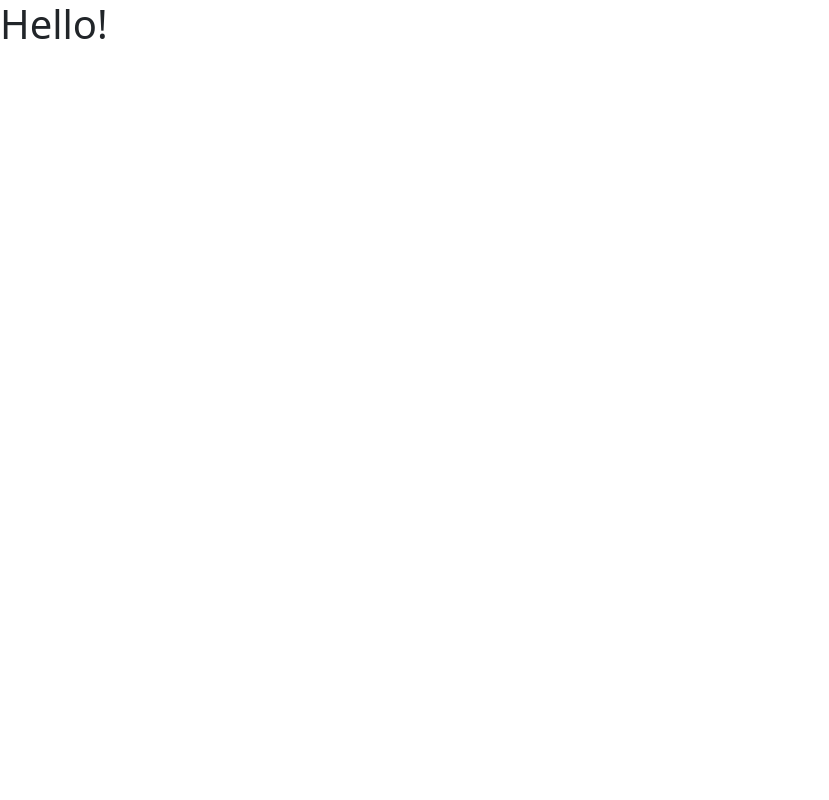
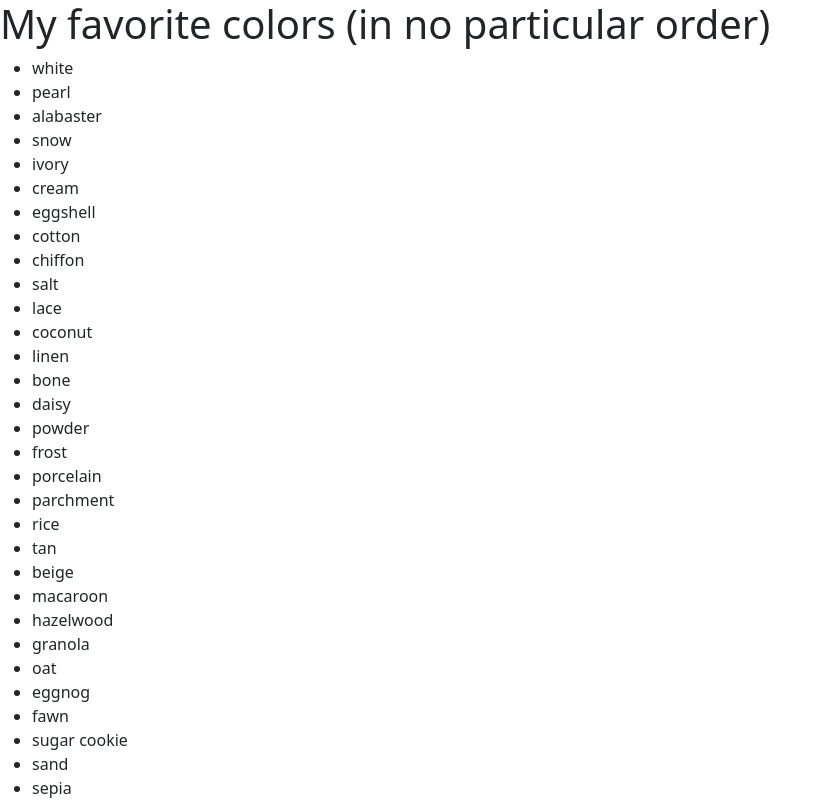
Before and after one commit to bootcamp-students/React-Examples-Opigno, a React (Create React App) app: page / in a window 1280 px wide. Shown: the top 800 px of the page, without its empty margins (0-829 px from the left). Built offline with nearby package versions, Linux system fonts and the light colour scheme.

Commit message:
React Basics 11 - Lists and Keys

```diff
--- a/src/components/App.js
+++ b/src/components/App.js
@@ -1,6 +1,5 @@
 import React, { Component } from "react";
-import Square from "./Square";
-// import Button from "./Button";
+import Square from "./Square"
 
 class App extends Component {
     constructor() {
@@ -9,6 +8,248 @@ class App extends Component {
         this.state = {
             num: 5,
             name: "George",
+            colors: [
+                "white",
+                "pearl",
+                "alabaster",
+                "snow",
+                "ivory",
+                "cream",
+                "eggshell",
+                "cotton",
+                "chiffon",
+                "salt",
+                "lace",
+                "coconut",
+                "linen",
+                "bone",
+                "daisy",
+                "powder",
+                "frost",
+                "porcelain",
+                "parchment",
+                "rice",
+                "tan",
+                "beige",
+                "macaroon",
+                "hazelwood",
+                "granola",
+                "oat",
+                "eggnog",
+                "fawn",
+                "sugar cookie",
+                "sand",
+                "sepia",
+                "ltte",
+                "oyster",
+                "biscotti",
+                "parmesan",
+                "hazelnut",
+                "sandcastle",
+                "buttermilk",
+                "sand dollar",
+                "shortbread",
+                "yellow",
+                "canary",
+                "gold",
+                "daffodil",
+                "flaxen",
+                "butter",
+                "lemon",
+                "mustard",
+                "corn",
+                "medallion",
+                "dandelion",
+                "fire",
+                "bumblebee",
+                "banana",
+                "butterscotch",
+                "dijon",
+                "honey",
+                "blonde",
+                "pineapple",
+                "tuscan sun",
+                "orange",
+                "tangerine",
+                "marigold",
+                "cider",
+                "rust",
+                "ginger",
+                "tiger",
+                "fire",
+                "bronze",
+                "cantaloupe",
+                "apricot",
+                "clay",
+                "honey",
+                "carrot",
+                "squash",
+                "spice",
+                "marmalade",
+                "amber",
+                "sandstone",
+                "yam",
+                "red",
+                "cherry",
+                "rose",
+                "jam",
+                "merlot",
+                "garnet",
+                "crimson",
+                "ruby",
+                "scarlet",
+                "wine",
+                "brick",
+                "apple",
+                "mahogany",
+                "blood",
+                "sangria",
+                "berry",
+                "currant",
+                "blush",
+                "candy",
+                "lipstick",
+                "pink",
+                "rose",
+                "fuchsia",
+                "punch",
+                "blush",
+                "watermelon",
+                "flamingo",
+                "rouge",
+                "salmon",
+                "coral",
+                "peach",
+                "strawberry",
+                "rosewood",
+                "lemonade",
+                "taffy",
+                "bubblegum",
+                "ballet slipper",
+                "crepe",
+                "magenta",
+                "hot pink",
+                "purple",
+                "mauve",
+                "violet",
+                "boysenberry",
+                "lavender",
+                "plum",
+                "magenta",
+                "lilac",
+                "grape",
+                "periwinkle",
+                "sangria",
+                "eggplant",
+                "jam",
+                "iris",
+                "heather",
+                "amethyst",
+                "raisin",
+                "orchid",
+                "mulberry",
+                "wine",
+                "blue",
+                "slate",
+                "sky",
+                "navy",
+                "indigo",
+                "cobalt",
+                "teal",
+                "ocean",
+                "peacock",
+                "azure",
+                "cerulean",
+                "lapis",
+                "spruce",
+                "stone",
+                "aegean",
+                "berry",
+                "denim",
+                "admiral",
+                "sapphire",
+                "arctic",
+                "green",
+                "chartreuse",
+                "juniper",
+                "sage",
+                "lime",
+                "fern",
+                "olive",
+                "emerald",
+                "pear",
+                "moss",
+                "shamrock",
+                "seafoam",
+                "pine",
+                "parakeet",
+                "mint",
+                "seaweed",
+                "pickle",
+                "pistachio",
+                "basil",
+                "crocodile",
+                "brown",
+                "coffee",
+                "mocha",
+                "peanut",
+                "carob",
+                "hickory",
+                "wood",
+                "pecan",
+                "walnut",
+                "caramel",
+                "gingerbread",
+                "syrup",
+                "chocolate",
+                "tortilla",
+                "umber",
+                "tawny",
+                "brunette",
+                "cinnamon",
+                "penny",
+                "cedar",
+                "grey",
+                "shadow",
+                "graphite",
+                "iron",
+                "pewter",
+                "cloud",
+                "silver",
+                "smoke",
+                "slate",
+                "anchor",
+                "ash",
+                "porpoise",
+                "dove",
+                "fog",
+                "flint",
+                "charcoal",
+                "pebble",
+                "lead",
+                "coin",
+                "fossil",
+                "black",
+                "ebony",
+                "crow",
+                "charcoal",
+                "midnight",
+                "ink",
+                "raven",
+                "oil",
+                "grease",
+                "onyx",
+                "pitch",
+                "soot",
+                "sable",
+                "jet black",
+                "coal",
+                "metal",
+                "obsidian",
+                "jade",
+                "spider",
+                "leather"
+            ]
         }
     }
 
@@ -25,79 +266,70 @@ class App extends Component {
     componentDidMount() {
         console.log("App successfully Loaded!")
     }
-
     componentDidUpdate() {
         // this.setState({ num: this.state.num++ })
         console.log("App successfully Updated!")
     }
 
+    forLoopHelper() {
+        let output = []
+        for (let index = 0; index < this.state.colors.length; index++) {
+            const color = this.state.colors[index];
+            // console.log(element)
+            let element = <li key={index}>{color}</li>
+
+            output.push(element)
+        }
+        // console.log(output)
+        return output
+    }
 
     // render method
     // view
     render() {
-        // if (this.state.name === "Ian") {
-        //     this.updateNames("George")
-        // }
 
-        // let str = "Joe"
-
-        // 1. - if statement (dont use, bad option - too much code, multiple returns)
-
-        // if (this.state.num > 4) {
-        //     return (
-        //         <p>this shows up only when the number is greater than 4</p>
-        //     )
-        // }
-        // else if (this.state.num === 4) {
-        //     return (
-        //         <p>this shows up only when the number is equal to 4</p>
-        //     )
-        // }
-        // else {
-        //     return (
-        //         <p>this shows up only when the number is less than 4</p>
-        //     )
-        // }
-
-        // 1.5 - switch case
-
-
-        // 2. - Logical && Operator (best option)
-        // return (
-
-        // {this.state.num > 4 &&
-        //     <p>this shows up only when the number is greater than 4</p>
-        // }
-        // {this.state.num === 4 &&
-        //     <p>this shows up only when the number is equal to 4</p>
-        // }
-        // {this.state.num < 4 &&
-        //     <p>this shows up only when the number is less than 4</p>
-        // }
-        // )
-
-        // no JSX needed for the same example
-        // return this.state.num > 4 && <p>this shows up only when the number is greater than 4</p>
+        // using a map helper function
+        function mapHelper(item, index) {
+            return <li key={index}>{item}</li>
+        }
 
 
 
-        // 3. - ternary (good option, but difficult to read)
+        return (
+            <>
+                <h1>My favorite colors (in no particular order)</h1>
+                {/* usage with a for loop, see line 273 */}
+                {/* <ul>
+                    {this.forLoopHelper()}
+                </ul> */}
 
-        // this example uses no jsx wrapping, and has a nested ternary
-        // return this.state.num === 4
-        //     ? <p>this shows up only when the number is equal to 4</p>
-        //     : this.state.num > 4 //double nested ternary (avoid this if possible)
-        //         ? <p>this shows up only when the number is greater than 4</p>
-        //         : <p>this shows up only when the number is less than 4</p>
+                {/* usage with a mapHelper, see line 291 */}
+                {/* <ul>
+                    {
+                        this.state.colors.map(mapHelper)
+                    }
+                </ul> */}
 
-        // this example does use jsx wrapping
-        return this.state.num === 4
-            ? <p>this shows up only when the number is equal to 4</p>
-            : <Square />
+                {/* usage with inline arrow functions  */}
+                {/* <ul>
+                    {
+                        this.state.colors
+                            .filter(color => color.length <= 3)
+                            .map((item, index) => <li key={index}>{item}</li>)
+                    }
+                </ul> */}
 
 
+                 {/* usage with sending data to a child  */}
+                <ul>
+                    {
+                        this.state.colors
+                            .map((item, index) => <Square key={item} colorName={item} />)
+                    }
+                </ul>
 
-
+            </>
+        )
     }
 }
 export default App;
--- a/src/components/Square.js
+++ b/src/components/Square.js
@@ -2,19 +2,12 @@ function Square(props) {
     // looking at the entire props object
     console.log(props)
 
-    var unreadMessages = []
 
     // render method
     return (
-        <>
-            <div>
-                <h1>Hello!</h1>
-                {unreadMessages.length > 0 &&
-                    <h2>
-                        You have {unreadMessages.length} unread messages.
-                    </h2>}
-            </div>
-        </>
+        <li>
+            {props.colorName}
+        </li>
     )
 }
 
```
Also changed, not shown: src/components/Untitled.txt (added).
